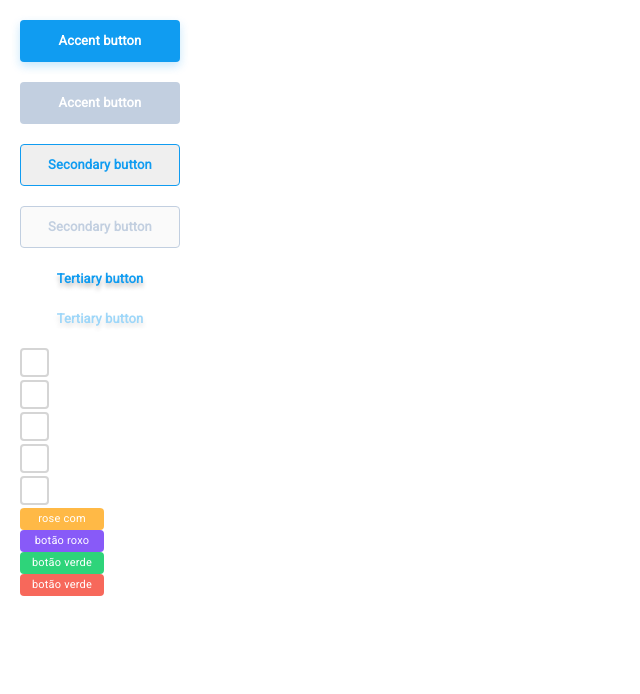
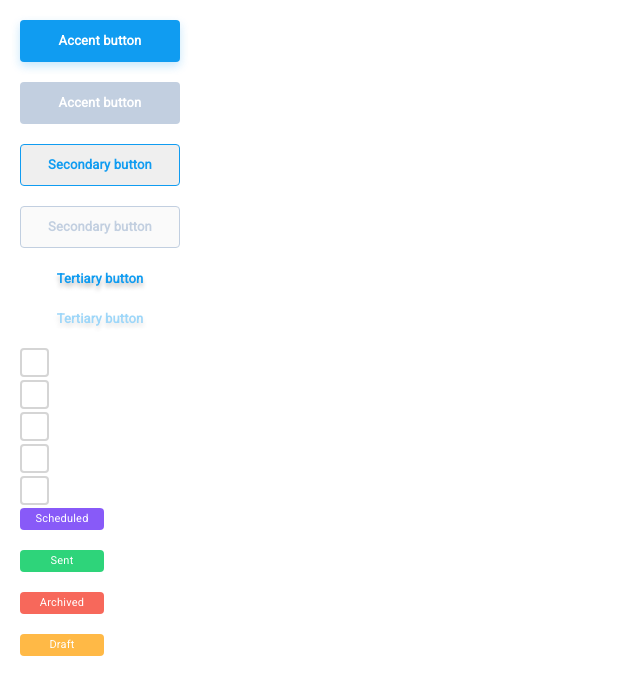
Before and after one commit to RosemeireRibeiroCaetano/components, an Angular app: page / in a window 1280 px wide. Shown: the top 694 px of the page, without its empty margins (0-640 px from the left). Built offline with nearby package versions, Linux system fonts and the light colour scheme.

Commit message:
criei status de e-mail

```diff
--- a/src/app/app.component.html
+++ b/src/app/app.component.html
@@ -20,8 +20,8 @@
 
 <app-checkboxquinto class="espaco" (clica)="funcaoDeClickNoQuintoBtn($event)"></app-checkboxquinto>
 
-<app-statuses [text]="meutexto" cor="amarelo"></app-statuses>
-<app-statuses text="botão roxo"></app-statuses>
-<app-statuses text="botão verde" cor="verde"></app-statuses>
-<app-statuses text="botão verde" cor="vermelho"></app-statuses>
+<app-statuses class="espaco" [text]="botaoroxo" cor="roxo"></app-statuses>
+<app-statuses class="espaco" [text]="botaoverde" cor="verde"></app-statuses>
+<app-statuses class="espaco" [text]="botaovermelho" cor="vermelho"></app-statuses>
+<app-statuses [text]="botaoamarelo" cor="amarelo"></app-statuses>
 </div>
--- a/src/app/app.component.ts
+++ b/src/app/app.component.ts
@@ -7,7 +7,11 @@ import { Component } from '@angular/core';
 })
 export class AppComponent {
 
-  public meutexto = 'rose com componentes';
+  public botaoroxo = 'Scheduled';
+  public botaoverde = 'Sent';
+  public botaovermelho = 'Archived';
+  public botaoamarelo = 'Draft';
+
 
   botao() {
     console.log('acao')
--- a/src/app/statuses/statuses.component.css
+++ b/src/app/statuses/statuses.component.css
@@ -2,10 +2,11 @@
   height:22px;
   width: 84px;
   border-radius: 4px;
+
+}
+
+.roxo {
   background-color:  #885AF8
-}
-.amarelo {
-  background-color:  #FFB946;
 }
 .verde {
   background-color:  #2ED47A;
@@ -13,7 +14,9 @@
 .vermelho {
   background-color:  #F7685B;
 }
-
+.amarelo {
+  background-color:  #FFB946;
+}
 
 span {
   display: flex;
--- a/src/app/statuses/statuses.component.html
+++ b/src/app/statuses/statuses.component.html
@@ -1,3 +1,3 @@
-<div class="container" [ngClass]="{amarelo: cor === 'amarelo', verde: cor === 'verde', vermelho: cor === 'vermelho'}">
+<div class="container" [ngClass]="{roxo: cor === 'roxo', verde: cor === 'verde', vermelho: cor === 'vermelho', amarelo: cor === 'amarelo'}">
   <span class="text">{{text}}</span>
 </div>
```
